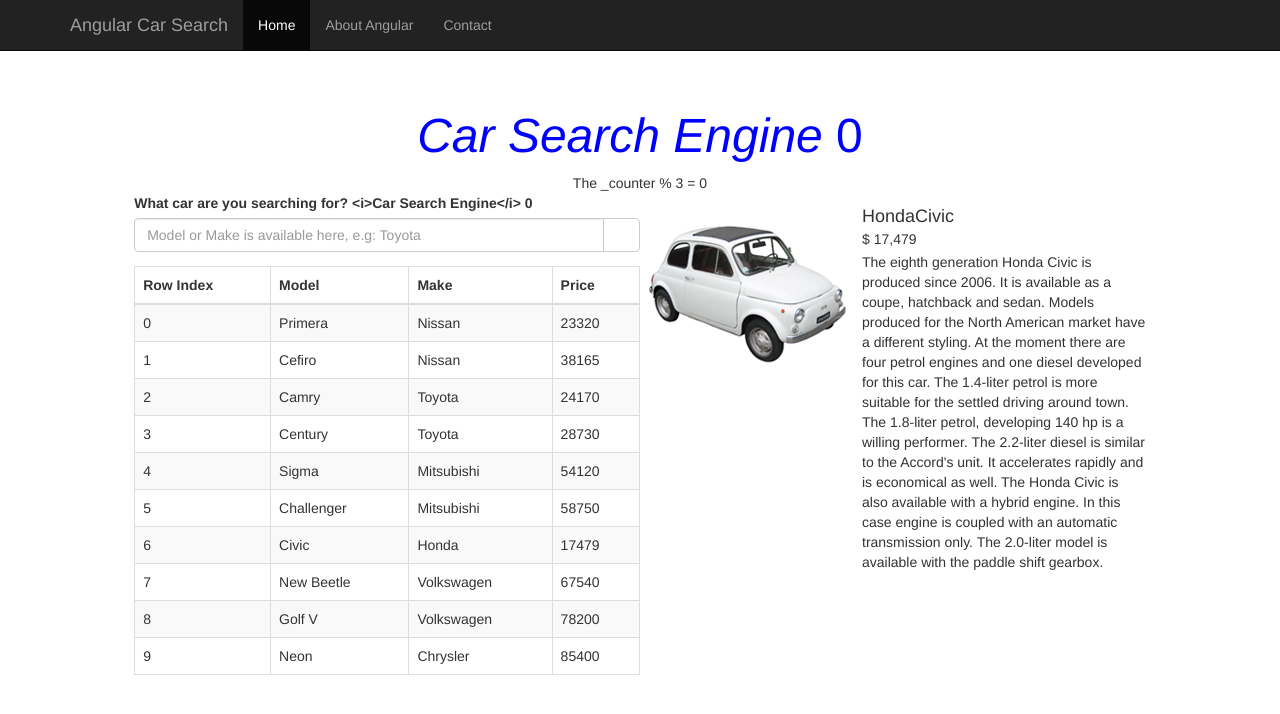
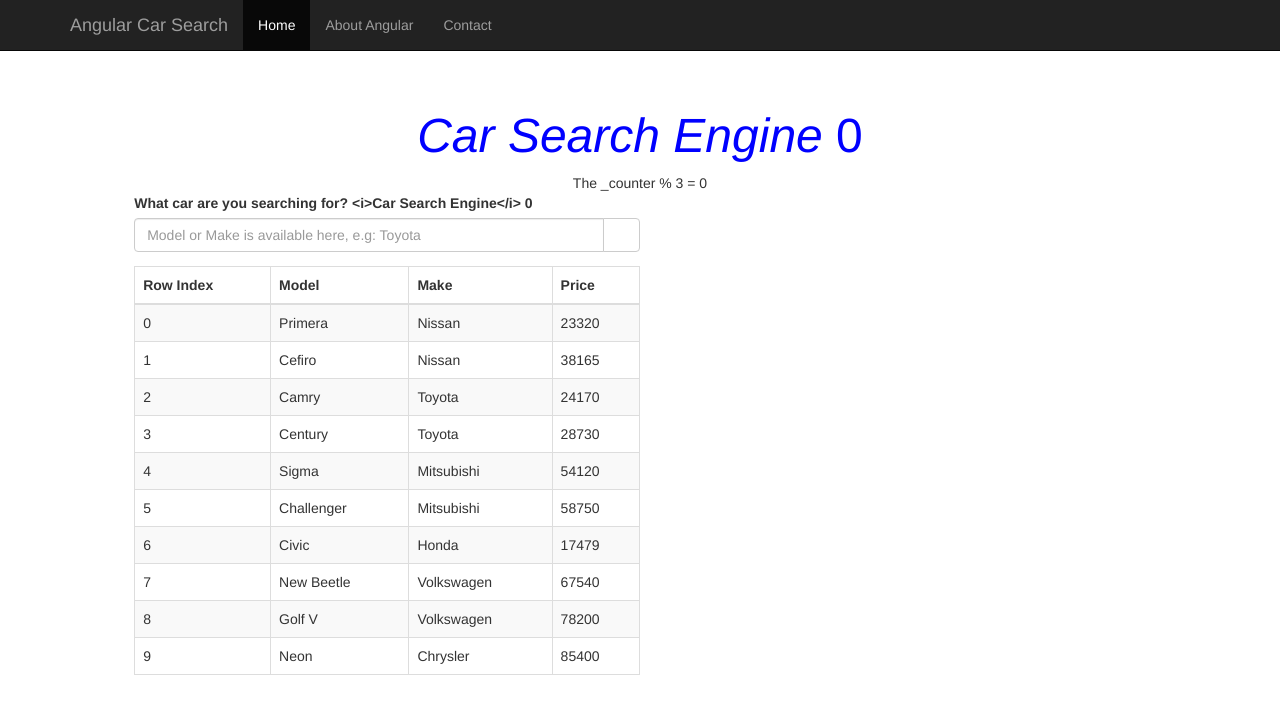
Before and after one commit to Coffee0127/CarSearchDemo, an Angular app: page / in a window 1280 px wide. Shown: the top 714 px of the page. Built offline with nearby package versions, Linux system fonts and the light colour scheme; a web font is replaced by a local one.

Commit message:
@Output() 輸出

```diff
--- a/src/app/app.component.html
+++ b/src/app/app.component.html
@@ -14,10 +14,10 @@
     </div>
     <div *ngIf="_counter % 2 == 0" class="content-wrapper text-left col-lg-10">
         <div class="col-lg-6">
-            <app-listbox [inputPageTitle]="pageTitle"></app-listbox>
+            <app-listbox [inputPageTitle]="pageTitle" (selectedCar)="selectedCar=$event"></app-listbox>
         </div>
         <div class="col-lg-6">
-            <app-car-detail></app-car-detail>
+            <app-car-detail [selectedCar]="selectedCar"></app-car-detail>
         </div>
     </div>
 </div><!-- /.container -->
--- a/src/app/app.component.ts
+++ b/src/app/app.component.ts
@@ -11,6 +11,8 @@ export class AppComponent {
   private _counter = 0;
   pageTitle = this._pageTitle + this._counter;
 
+  selectedCar;
+
   plus() {
     this.pageTitle = this._pageTitle + (++this._counter);
   }
--- a/src/app/car-detail/car-detail.component.html
+++ b/src/app/car-detail/car-detail.component.html
@@ -1,12 +1,12 @@
-<div class="row m-t-1em">
+<div *ngIf="selectedCar.id" class="row m-t-1em">
     <div class="media">
         <div class="media-left">
-            <img src="/assets/img/car1.png" />
+            <img [src]="selectedCar.preview" />
         </div>
         <div class="media-body">
-            <h4 class="media-heading"><span>Honda</span> <span>Civic</span></h4>
-            <h5 class="media-heading">$ 17,479</h5>
-            <div>The eighth generation Honda Civic is produced since 2006. It is available as a coupe, hatchback and sedan. Models produced for the North American market have a different styling. At the moment there are four petrol engines and one diesel developed for this car. The 1.4-liter petrol is more suitable for the settled driving around town. The 1.8-liter petrol, developing 140 hp is a willing performer. The 2.2-liter diesel is similar to the Accord's unit. It accelerates rapidly and is economical as well. The Honda Civic is also available with a hybrid engine. In this case engine is coupled with an automatic transmission only. The 2.0-liter model is available with the paddle shift gearbox.</div>
+            <h4 class="media-heading"><span>{{selectedCar.make}}</span> <span>{{selectedCar.model}}</span></h4>
+            <h5 class="media-heading">{{selectedCar.price}}</h5>
+            <div>{{selectedCar.description}}</div>
         </div>
     </div>
 </div>
--- a/src/app/car-detail/car-detail.component.ts
+++ b/src/app/car-detail/car-detail.component.ts
@@ -1,4 +1,5 @@
-import { Component, OnInit } from '@angular/core';
+import { Component, OnInit, Input } from '@angular/core';
+import { Car } from '../car';
 
 @Component({
   selector: 'app-car-detail',
@@ -7,6 +8,23 @@ import { Component, OnInit } from '@angular/core';
 })
 export class CarDetailComponent implements OnInit {
 
+  private _selectedCar: Car = new Car();
+
+  get selectedCar() {
+    return this._selectedCar;
+  }
+
+  @Input()
+  set selectedCar(value) {
+    if (value) {
+      if (value instanceof Car) {
+        this._selectedCar = value;
+      } else if (typeof value === 'string') {
+        this._selectedCar = <Car> JSON.parse(<string> value);
+      }
+    }
+  }
+
   constructor() { }
 
   ngOnInit() {
--- /dev/null
+++ b/src/app/car.ts
@@ -0,0 +1,44 @@
+export class Car {
+    private _id: number;
+    private _model: string;
+    private _make: string;
+    private _preview: string;
+    private _description: string;
+    private _price: number;
+    get id(): number {
+        return this._id;
+    }
+    set id(value: number) {
+        this._id = value;
+    }
+    get model(): string {
+        return this._model;
+    }
+    set model(value: string) {
+        this._model = value;
+    }
+    get make(): string {
+        return this._make;
+    }
+    set make(value: string) {
+        this._make = value;
+    }
+    get preview(): string {
+        return this._preview;
+    }
+    set preview(value: string) {
+        this._preview = value;
+    }
+    get description(): string {
+        return this._description;
+    }
+    set description(value: string) {
+        this._description = value;
+    }
+    get price(): number {
+        return this._price;
+    }
+    set price(value: number) {
+        this._price = value;
+    }
+}
--- a/src/app/listbox/listbox.component.html
+++ b/src/app/listbox/listbox.component.html
@@ -19,7 +19,7 @@
             </tr>
         </thead>
         <tbody>
-            <tr app-car-record *ngFor="let car of data; let i = index;" [i]="i" [car]="car"></tr>
+            <tr app-car-record *ngFor="let car of data; let i = index;" [i]="i" [car]="car" (click)="showDetail($event, car)"></tr>
         </tbody>
     </table>
 </div>
--- a/src/app/listbox/listbox.component.ts
+++ b/src/app/listbox/listbox.component.ts
@@ -1,4 +1,5 @@
-import { Component, OnInit, Input } from '@angular/core';
+import { Component, OnInit, Input, Output, EventEmitter } from '@angular/core';
+import { Car } from '../car';
 
 @Component({
   selector: 'app-listbox',
@@ -8,6 +9,9 @@ import { Component, OnInit, Input } from '@angular/core';
 export class ListboxComponent implements OnInit {
 
   content = '';
+
+  @Output()
+  private selectedCar = new EventEmitter();
 
   @Input()
   inputPageTitle = '';
@@ -29,85 +33,89 @@ export class ListboxComponent implements OnInit {
     }
   }
 
+  showDetail(event: MouseEvent, car: Car) {
+    this.selectedCar.emit(JSON.stringify(car));
+  }
+
   data = [
     {
       "id": 1,
       "model": "Primera",
       "make": "Nissan",
-      "preview": "The Nissan Primera was produced between 2002 and 2008. It was available as a 4-door sedan or a 5-door hatchback or estate. The entry-level 1.6-liter petrol feels underpowered for a large car. The 1.8-liter petrol is keen, the refined 2.0-liter unit is the star performer. An improved 2.2-liter turbodiesel performs well, but is only relatively economical, as it's competitors in this class with similar characteristics offer even lower fuel consumption.",
-      "description": "/assets/img/car1.png",
+      "description": "The Nissan Primera was produced between 2002 and 2008. It was available as a 4-door sedan or a 5-door hatchback or estate. The entry-level 1.6-liter petrol feels underpowered for a large car. The 1.8-liter petrol is keen, the refined 2.0-liter unit is the star performer. An improved 2.2-liter turbodiesel performs well, but is only relatively economical, as it's competitors in this class with similar characteristics offer even lower fuel consumption.",
+      "preview": "/assets/img/car1.png",
       "price": 23320
     },
     {
       "id": 2,
       "model": "Cefiro",
       "make": "Nissan",
-      "preview": "The Nissan Cefiro is an intermediate-size automobile range sold in Japan and other countries. It was available only as a 4 door sedan. A large proportion were equipped with automatic transmissions. Originally marketed towards the Japanese salaryman the top model used the same engine as found in the R32 Nissan Skyline, a 2 litre turbo charged 6 cylinder engine capable of just over 200 hp (150 kW). Other variants came with other versions of the Nissan RB engine. Brand new, the Cefiro was slightly more expensive than the equivalent Nissan Skyline.",
-      "description": "/assets/img/car2.png",
+      "description": "The Nissan Cefiro is an intermediate-size automobile range sold in Japan and other countries. It was available only as a 4 door sedan. A large proportion were equipped with automatic transmissions. Originally marketed towards the Japanese salaryman the top model used the same engine as found in the R32 Nissan Skyline, a 2 litre turbo charged 6 cylinder engine capable of just over 200 hp (150 kW). Other variants came with other versions of the Nissan RB engine. Brand new, the Cefiro was slightly more expensive than the equivalent Nissan Skyline.",
+      "preview": "/assets/img/car2.png",
       "price": 38165
     },
     {
       "id": 3,
       "model": "Camry",
       "make": "Toyota",
-      "preview": "The Toyota Camry is a midsize car manufactured by Toyota in Georgetown, Kentucky, USA; as well as Australia; and Japan. Since 2001 it has been the top selling car in the United States.The Holden equivalents were not successful even though they came from the same factory as the Camry. Since 2000 Daihatsu has sold a Camry twin named the Daihatsu Altis. The name comes from the English phonetic of the Japanese word \"kan-muri,\" which means \"crown.\"",
-      "description": "/assets/img/car3.png",
+      "description": "The Toyota Camry is a midsize car manufactured by Toyota in Georgetown, Kentucky, USA; as well as Australia; and Japan. Since 2001 it has been the top selling car in the United States.The Holden equivalents were not successful even though they came from the same factory as the Camry. Since 2000 Daihatsu has sold a Camry twin named the Daihatsu Altis. The name comes from the English phonetic of the Japanese word \"kan-muri,\" which means \"crown.\"",
+      "preview": "/assets/img/car3.png",
       "price": 24170
     },
     {
       "id": 4,
       "model": "Century",
       "make": "Toyota",
-      "preview": "The Toyota Century is a large four-door limousine produced by Toyota mainly for the Japanese market. Production of the Century began in 1967 and the model received only minor changes until redesign in 1997. This second-generation Century is still sold in Japan. The Century is produced in limited numbers and is built in a \"nearly hand-made\" fashion. It is often used by royalty, government leaders, and executive businessmen. Although the Century is not exported outside Japan in large numbers, it is used frequently by officials stationed in overseas Japanese offices. In contrast to other luxurious cars (such as the Maybach or a Rolls Royce), the Century has not been positioned and marketed as a sign of wealth or excess. Instead, the Century projects an image of conservative achievement.",
-      "description": "/assets/img/car4.png",
+      "description": "The Toyota Century is a large four-door limousine produced by Toyota mainly for the Japanese market. Production of the Century began in 1967 and the model received only minor changes until redesign in 1997. This second-generation Century is still sold in Japan. The Century is produced in limited numbers and is built in a \"nearly hand-made\" fashion. It is often used by royalty, government leaders, and executive businessmen. Although the Century is not exported outside Japan in large numbers, it is used frequently by officials stationed in overseas Japanese offices. In contrast to other luxurious cars (such as the Maybach or a Rolls Royce), the Century has not been positioned and marketed as a sign of wealth or excess. Instead, the Century projects an image of conservative achievement.",
+      "preview": "/assets/img/car4.png",
       "price": 28730
     },
     {
       "id": 5,
       "model": "Sigma",
       "make": "Mitsubishi",
-      "preview": "The third-generation of Japanese car Mitsubishi Galant, dating from 1976, was divided into two models: the Galant Sigma (for the sedan and wagon) and the Galant Lambda (the coupe). The former was sold in many markets as the Mitsubishi Galant (without the word 'Sigma') and in Australia as the Chrysler Sigma (until 1980, after which it became the Mitsubishi Sigma). Strangely, in New Zealand it was badged as 'Galant Sigma' but colloquially referred to as the 'Sigma', a name it formally adopted after 1980.",
-      "description": "/assets/img/car5.png",
+      "description": "The third-generation of Japanese car Mitsubishi Galant, dating from 1976, was divided into two models: the Galant Sigma (for the sedan and wagon) and the Galant Lambda (the coupe). The former was sold in many markets as the Mitsubishi Galant (without the word 'Sigma') and in Australia as the Chrysler Sigma (until 1980, after which it became the Mitsubishi Sigma). Strangely, in New Zealand it was badged as 'Galant Sigma' but colloquially referred to as the 'Sigma', a name it formally adopted after 1980.",
+      "preview": "/assets/img/car5.png",
       "price": 54120
     },
     {
       "id": 6,
       "model": "Challenger",
       "make": "Mitsubishi",
-      "preview": "The Mitsubishi Challenger, called Mitsubishi Pajero Sport in most export markets, Mitsubishi Montero Sport in Spanish-speaking countries (including North America), Mitsubishi Shogun Sport in the UK and Mitsubishi Nativa in Central and South Americas (the Challenger name was also used in Australia), is a medium sized SUV built by the Mitsubishi Motors Corporation. It was released in 1997, and is still built as of 2006, although it's no longer available in its native Japan since the end of 2003.",
-      "description": "/assets/img/car6.png",
+      "description": "The Mitsubishi Challenger, called Mitsubishi Pajero Sport in most export markets, Mitsubishi Montero Sport in Spanish-speaking countries (including North America), Mitsubishi Shogun Sport in the UK and Mitsubishi Nativa in Central and South Americas (the Challenger name was also used in Australia), is a medium sized SUV built by the Mitsubishi Motors Corporation. It was released in 1997, and is still built as of 2006, although it's no longer available in its native Japan since the end of 2003.",
+      "preview": "/assets/img/car6.png",
       "price": 58750
     },
     {
       "id": 7,
       "model": "Civic",
       "make": "Honda",
-      "preview": "The eighth generation Honda Civic is produced since 2006. It is available as a coupe, hatchback and sedan. Models produced for the North American market have a different styling. At the moment there are four petrol engines and one diesel developed for this car. The 1.4-liter petrol is more suitable for the settled driving around town. The 1.8-liter petrol, developing 140 hp is a willing performer. The 2.2-liter diesel is similar to the Accord's unit. It accelerates rapidly and is economical as well. The Honda Civic is also available with a hybrid engine. In this case engine is coupled with an automatic transmission only. The 2.0-liter model is available with the ppushle shift gearbox.",
-      "description": "/assets/img/car1.png",
+      "description": "The eighth generation Honda Civic is produced since 2006. It is available as a coupe, hatchback and sedan. Models produced for the North American market have a different styling. At the moment there are four petrol engines and one diesel developed for this car. The 1.4-liter petrol is more suitable for the settled driving around town. The 1.8-liter petrol, developing 140 hp is a willing performer. The 2.2-liter diesel is similar to the Accord's unit. It accelerates rapidly and is economical as well. The Honda Civic is also available with a hybrid engine. In this case engine is coupled with an automatic transmission only. The 2.0-liter model is available with the ppushle shift gearbox.",
+      "preview": "/assets/img/car1.png",
       "price": 17479
     },
     {
       "id": 8,
       "model": "New Beetle",
       "make": "Volkswagen",
-      "preview": " The Volkswagen Beetle is produced since 1998. It is available as a coupe or convertible. The VW Beetle is powered by a wide range of engines, including two 1.9-liter turbodiesels, and turbocharged 1.8-liter petrol. There is also a 3.2-liter RSI available for the range topper. The new Beetle has nothing in common with the rear-engined original, except the 'retro' design. It is based on the VW Golf and has the same solid build quality.",
-      "description": "/assets/img/car2.png",
+      "description": " The Volkswagen Beetle is produced since 1998. It is available as a coupe or convertible. The VW Beetle is powered by a wide range of engines, including two 1.9-liter turbodiesels, and turbocharged 1.8-liter petrol. There is also a 3.2-liter RSI available for the range topper. The new Beetle has nothing in common with the rear-engined original, except the 'retro' design. It is based on the VW Golf and has the same solid build quality.",
+      "preview": "/assets/img/car2.png",
       "price": 67540
     },
     {
       "id": 9,
       "model": "Golf V",
       "make": "Volkswagen",
-      "preview": "The Volkswagen Golf V is produced since 2003. There is a wide range of fine and reliable engines. The best choice would be 1.6-liter FSI direct injection petrol with 115 hp or 2.0-liter turbodiesel with 150 hp. The last mentioned features an outstanding fuel economy for it's capacity and acceleration speed, although is a bit noisy. The strongest performer is a 2.0-liter GTI, delivering 200 hp, which continues the Golf's hot hatch traditions. Steering is sharp. The car is stable at speed and easily controlled as the power steering gets weightier with speed, unfortunately it does not give enough feedback to the driver. The ride is a bit firm in town, as the reliability of suspension was preferred to the comfort. It is a common feature of all VW Golf's.",
-      "description": "/assets/img/car3.png",
+      "description": "The Volkswagen Golf V is produced since 2003. There is a wide range of fine and reliable engines. The best choice would be 1.6-liter FSI direct injection petrol with 115 hp or 2.0-liter turbodiesel with 150 hp. The last mentioned features an outstanding fuel economy for it's capacity and acceleration speed, although is a bit noisy. The strongest performer is a 2.0-liter GTI, delivering 200 hp, which continues the Golf's hot hatch traditions. Steering is sharp. The car is stable at speed and easily controlled as the power steering gets weightier with speed, unfortunately it does not give enough feedback to the driver. The ride is a bit firm in town, as the reliability of suspension was preferred to the comfort. It is a common feature of all VW Golf's.",
+      "preview": "/assets/img/car3.png",
       "price": 78200
     },
     {
       "id": 10,
       "model": "Neon",
       "make": "Chrysler",
-      "preview": " This car is sold as the Dodge Neon in the United States and as Chrysler Neon for export only. It is a second generation Neon produced since 2000. There is a choice of three petrol engines. The basic 1.6-liter petrol is the same unit found on the MINI. The top of the range is a 2.0-liter engine, providing 133 hp, besides acceleration is a weak point of all Neons.",
-      "description": "/assets/img/car4.png",
+      "description": " This car is sold as the Dodge Neon in the United States and as Chrysler Neon for export only. It is a second generation Neon produced since 2000. There is a choice of three petrol engines. The basic 1.6-liter petrol is the same unit found on the MINI. The top of the range is a 2.0-liter engine, providing 133 hp, besides acceleration is a weak point of all Neons.",
+      "preview": "/assets/img/car4.png",
       "price": 85400
     }
   ];
```
Also changed, not shown: 1 other file (tests, documents, lock files or other folders).
